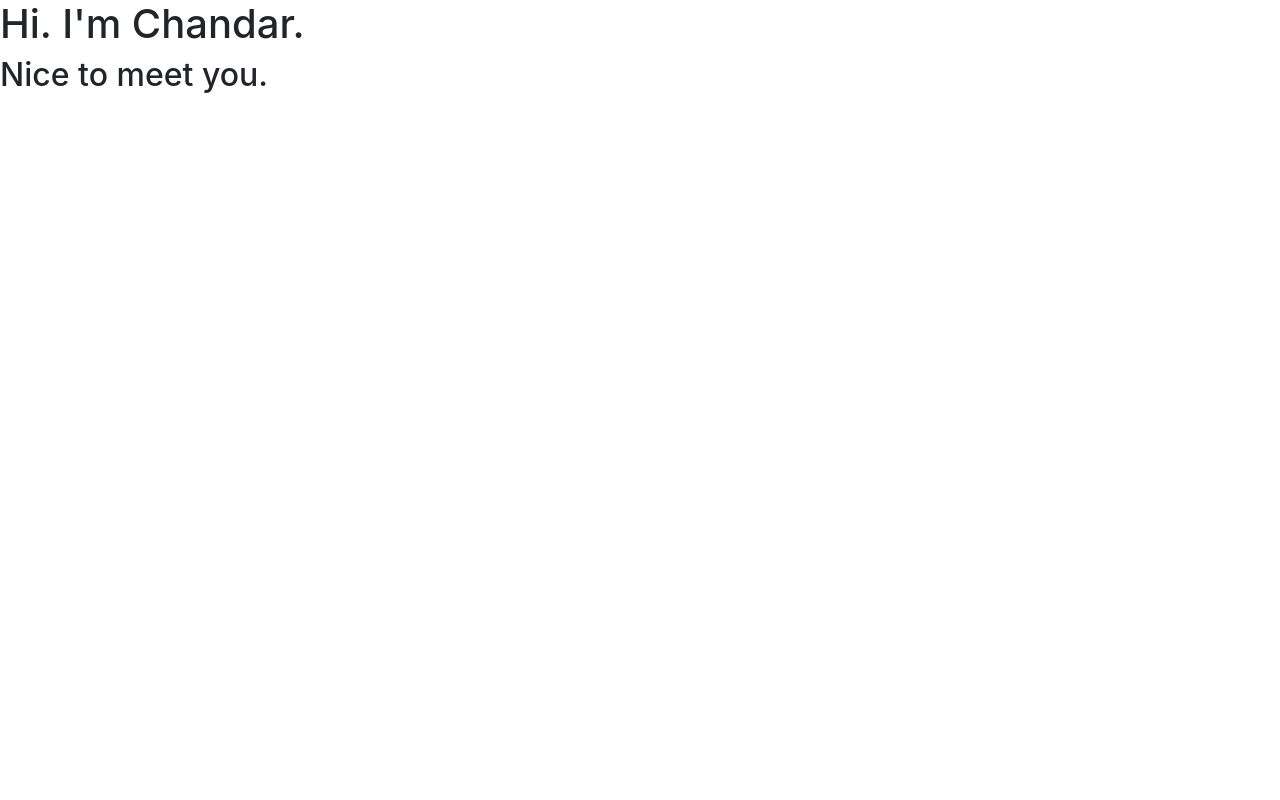
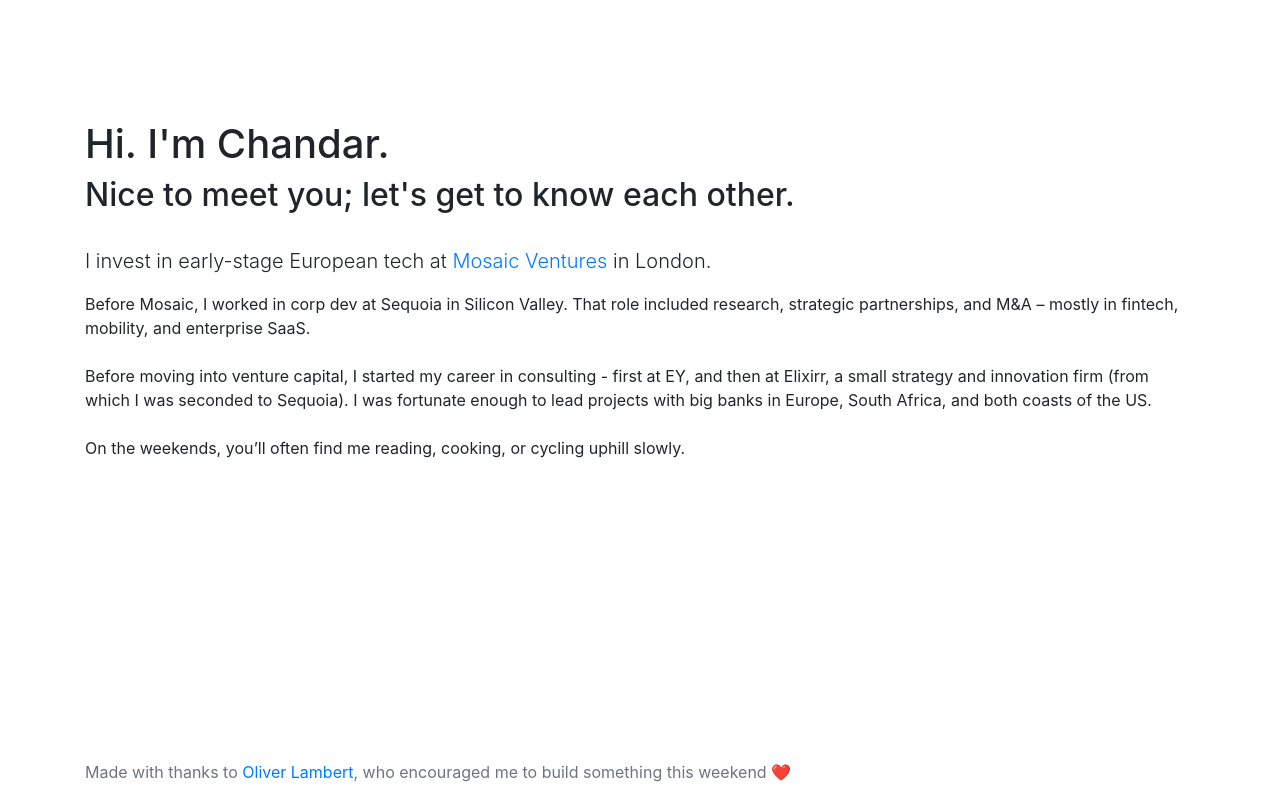
Before and after one commit to chandarlal/chandarlal.github.io, a plain HTML site: page index.html in a window 1280 px wide. Drawn offline with nearby package versions, Linux system fonts and the light colour scheme; files that its build step writes are made by us from their sources.

Commit message:
Update index.html

```diff
--- a/index.html
+++ b/index.html
@@ -1,23 +1,66 @@
+
 <!doctype html>
-<html lang="en">
-  <head>
-    <!-- Required meta tags -->
+<html lang="en" class="h-100">
+
+<head>
     <meta charset="utf-8">
     <meta name="viewport" content="width=device-width, initial-scale=1, shrink-to-fit=no">
+    <meta name="description" content="">
+    <title>Chandar Lal</title>
 
-    <!-- Bootstrap CSS -->
-    <link rel="stylesheet" href="https://stackpath.bootstrapcdn.com/bootstrap/4.5.2/css/bootstrap.min.css" integrity="sha384-JcKb8q3iqJ61gNV9KGb8thSsNjpSL0n8PARn9HuZOnIxN0hoP+VmmDGMN5t9UJ0Z" crossorigin="anonymous">
+<!-- Bootstrap CSS -->
+<link rel="stylesheet" href="https://stackpath.bootstrapcdn.com/bootstrap/4.5.2/css/bootstrap.min.css" integrity="sha384-JcKb8q3iqJ61gNV9KGb8thSsNjpSL0n8PARn9HuZOnIxN0hoP+VmmDGMN5t9UJ0Z" crossorigin="anonymous">
 
-    <title>Chandar Lal</title>
-  </head>
-  <body>
-    <h1>Hi. I'm Chandar.</h1>
-    <h2>Nice to meet you.</h2>
 
-    <!-- Optional JavaScript -->
-    <!-- jQuery first, then Popper.js, then Bootstrap JS -->
-    <script src="https://code.jquery.com/jquery-3.5.1.slim.min.js" integrity="sha384-DfXdz2htPH0lsSSs5nCTpuj/zy4C+OGpamoFVy38MVBnE+IbbVYUew+OrCXaRkfj" crossorigin="anonymous"></script>
-    <script src="https://cdn.jsdelivr.net/npm/popper.js@1.16.1/dist/umd/popper.min.js" integrity="sha384-9/reFTGAW83EW2RDu2S0VKaIzap3H66lZH81PoYlFhbGU+6BZp6G7niu735Sk7lN" crossorigin="anonymous"></script>
-    <script src="https://stackpath.bootstrapcdn.com/bootstrap/4.5.2/js/bootstrap.min.js" integrity="sha384-B4gt1jrGC7Jh4AgTPSdUtOBvfO8shuf57BaghqFfPlYxofvL8/KUEfYiJOMMV+rV" crossorigin="anonymous"></script>
-  </body>
+<!-- Custom stylesheet -->
+<link href='https://fonts.googleapis.com/css?family=Raleway' rel='stylesheet'>
+<link href="style.css" rel="stylesheet">
+
+</head>
+
+<body class="d-flex flex-column h-100">
+
+<!-- Navbar -->
+
+<nav class="navbar navbar-expand-lg navbar-dark ">
+    <div class="d-flex flex-grow-1">
+        <span class="w-100 d-lg-none d-block"><!-- hidden spacer to center brand on mobile --></span>
+        <a class="navbar-brand d-none d-lg-inline-block" href="#">
+            Chandar Lal
+        </a>
+        <div class="w-100 text-right">
+            <button class="navbar-toggler" type="button" data-toggle="collapse" data-target="#myNavbar">
+                <span class="navbar-toggler-icon"></span>
+            </button>
+        </div>
+    </div>
+    <div class="collapse navbar-collapse flex-grow-1 text-right" id="myNavbar">
+        <ul class="navbar-nav ml-auto flex-nowrap">
+            <li class="nav-item">
+                <a href="#" class="nav-link m-2 menu-item nav-active">Home</a>
+                </li>
+            <li class="nav-item">
+                <a href="https://www.linkedin.com/in/chandarlal/" class="nav-link m-2 menu-item">LinkedIn</a>
+                </li>
+        </ul>
+    </div>
+</nav>
+
+<!-- Page content -->
+<main role="main" class="flex-shrink-0">
+  <div class="container">
+    <h1 class="mt-5">Hi. I'm Chandar.</h1>
+    <h2> Nice to meet you; let's get to know each other.</h1>
+    <br>
+    <p class="lead">I invest in early-stage European tech at <a href="http://www.mosaicventures.com/">Mosaic Ventures</a> in London.</p>
+    <p>Before Mosaic, I worked in corp dev at Sequoia in Silicon Valley. That role included research, strategic partnerships, and M&A – mostly in fintech, mobility, and enterprise SaaS.<br><br> Before moving into venture capital, I started my career in consulting - first at EY, and then at Elixirr, a small strategy and innovation firm (from which I was seconded to Sequoia). I was fortunate enough to lead projects with big banks in Europe, South Africa, and both coasts of the US. <br><br>On the weekends, you’ll often find me reading, cooking, or cycling uphill slowly.</p>
+  </div>
+</main>
+
+<footer class="footer mt-auto py-3">
+  <div class="container">
+    <span class="text-muted">Made with thanks to <a href="http://www.oliverlambert.com/">Oliver Lambert</a>, who encouraged me to build something this weekend &#10084;&#65039;</span>
+  </div>
+</footer>
+</body>
 </html>
```
